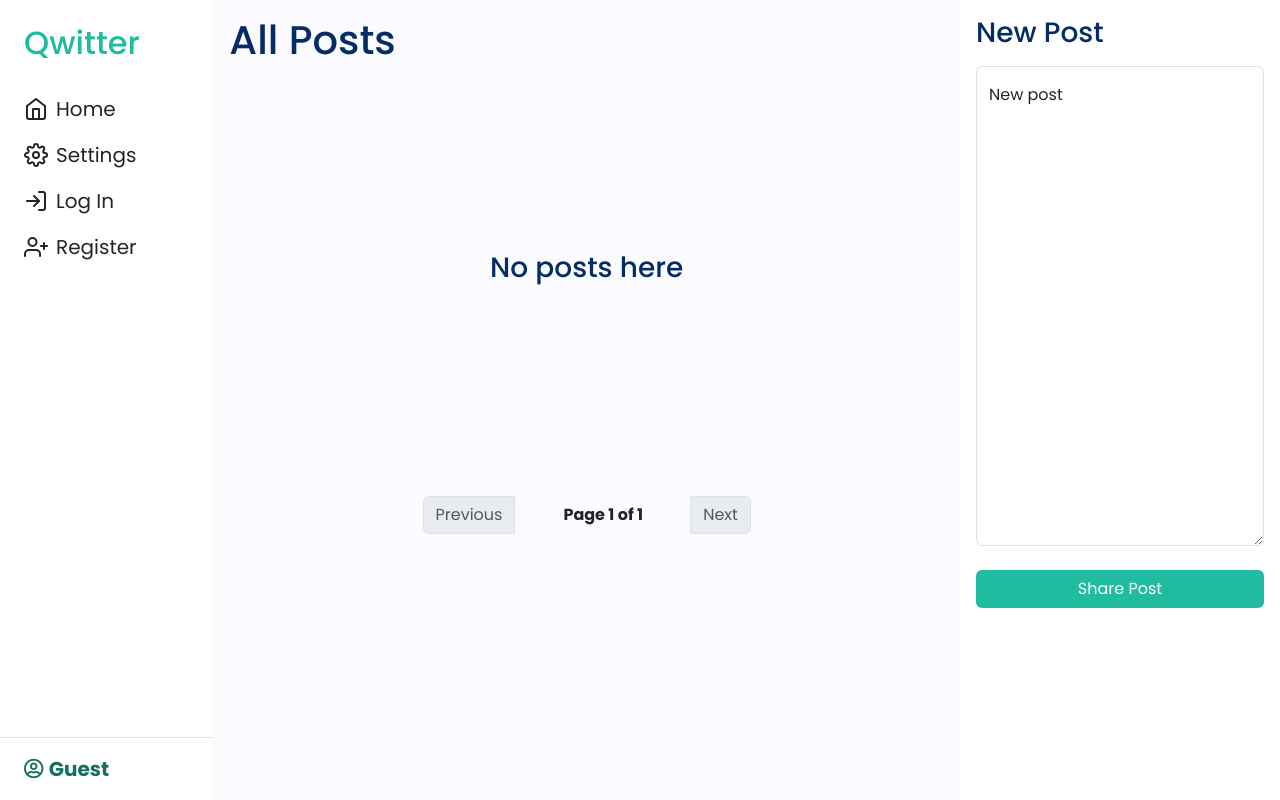
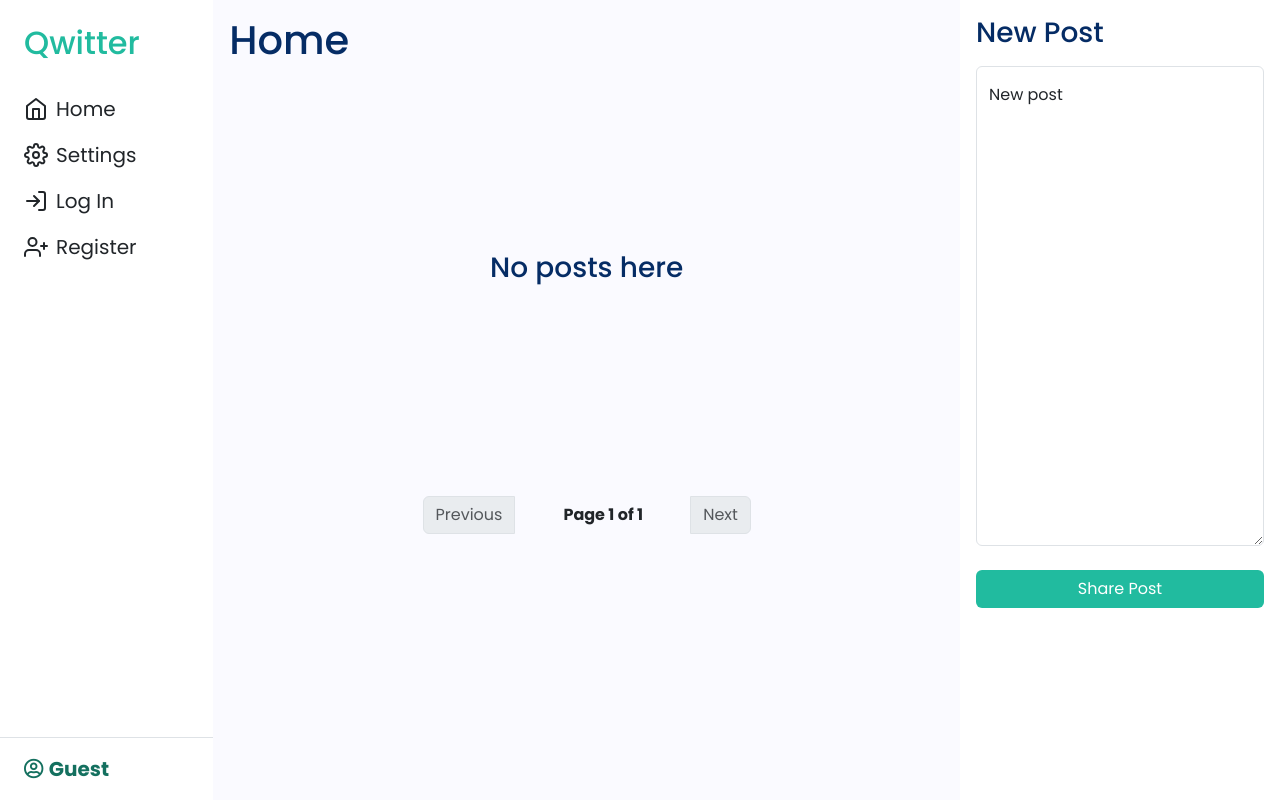
Before and after one commit to himanshuat/qwitter, a Django app: page / in a window 1280 px wide. Run offline with Django 3.2, Linux system fonts and the light colour scheme; data that the repository does not hold is empty; some libraries are stand-ins or nearby versions.

Commit message:
✨ Fix Homepage

```diff
--- a/network/templates/network/index.html
+++ b/network/templates/network/index.html
@@ -1,10 +1,10 @@
 {% extends "network/layout.html" %}
 
-{% block title %}All Posts{% endblock %}
+{% block title %}Home{% endblock %}
 
 {% block body %}
 <section class="p-3">
-    <h1 class="text-primary-emphasis">All Posts</h1>
+    <h1 class="text-primary-emphasis">Home</h1>
     {% include 'network/partials/_posts.html' %}
 </section>
 {% endblock %}
```
